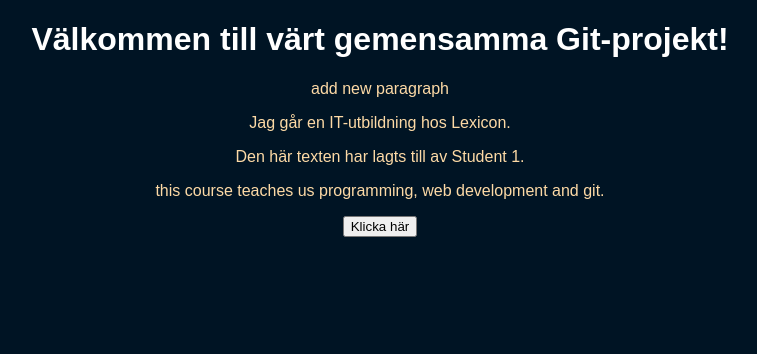
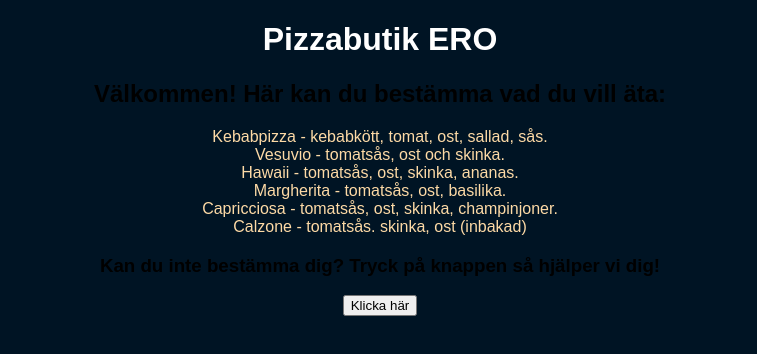
Before and after one commit to Domokius/grupp5_uppgift, a plain HTML site: page index.html in a window 1280 px wide. Shown: the whole page, without its empty margins (260-1017 px from the left). Drawn offline with Linux system fonts and the light colour scheme.

Commit message:
Presentation text and menu

```diff
--- a/index.html
+++ b/index.html
@@ -2,15 +2,19 @@
 <html lang="sv">
 <head>
   <meta charset="UTF-8">
-  <title>Mitt Git-projekt.</title>
+  <title>Pizzabutik</title>
   <link rel="stylesheet" href="style.css">
 </head>
 <body>
-  <h1>Välkommen till värt gemensamma Git-projekt!</h1>
-  <p> add new paragraph</p>
-  <p>Jag går en IT-utbildning hos Lexicon.</p>
-  <p>Den här texten har lagts till av Student 1.</p>
-  <p> this course teaches us programming, web development and git.</p>
+  <h1>Pizzabutik ERO</h1>
+  <h2>Välkommen! Här kan du bestämma vad du vill äta:</h2>
+  <p>Kebabpizza - kebabkött, tomat, ost, sallad, sås.<br>
+    Vesuvio - tomatsås, ost och skinka.<br>
+    Hawaii - tomatsås, ost, skinka, ananas.<br>
+    Margherita - tomatsås, ost, basilika.<br>
+    Capricciosa - tomatsås, ost, skinka, champinjoner.<br>
+    Calzone - tomatsås. skinka, ost (inbakad)</p>
+  <h3>Kan du inte bestämma dig? Tryck på knappen så hjälper vi dig!</h3>
   <button id="myButton">Klicka här</button>
   <script src="script.js"></script>
 </body>
```
